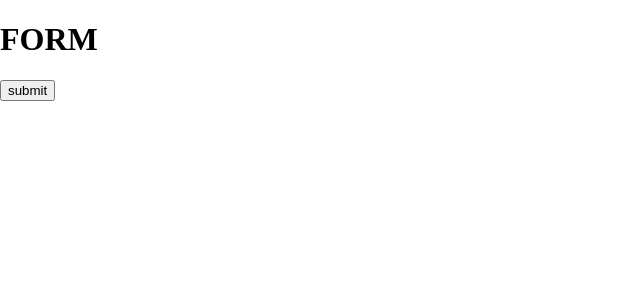
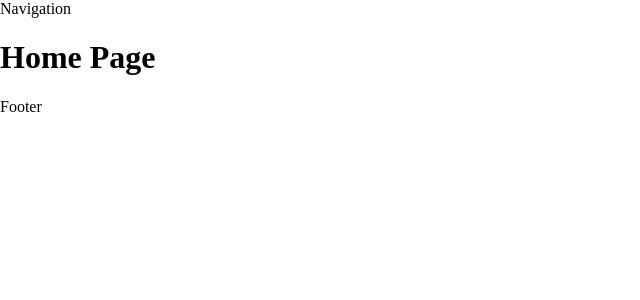
Before and after one commit to 1991Pawel/e-comerce-next, a Next.js app in the folder client/: page / in a window 1280 px wide. Shown: the top 300 px of the page, without its empty margins (0-640 px from the left). Built offline with nearby package versions, Linux system fonts and the light colour scheme.

Commit message:
add basic Layout component

```diff
--- /dev/null
+++ b/client/components/Layout.js
@@ -0,0 +1,11 @@
+import Link from 'next/link';
+
+export default function Layout({ children }) {
+  return (
+    <div>
+      <nav>Navigation</nav>
+      <main>{children}</main>
+      <footer>Footer</footer>
+    </div>
+  );
+}
--- a/client/pages/index.js
+++ b/client/pages/index.js
@@ -1,21 +1,10 @@
 import Head from 'next/head';
-import { useState } from 'react';
+import Layout from 'components/Layout';
 
 export default function Home() {
-  const [email, setEmail] = useState('test@wp.pl');
-  const [password, setPassword] = useState('test12345');
-  const [confirmPassword, setConfirmPassword] = useState('test12345');
-
-  const submitForm = (e) => {
-    e.preventDefault();
-    console.log(password, email, confirmPassword);
-  };
   return (
-    <div>
-      <h1>FORM</h1>
-      <form onSubmit={submitForm}>
-        <button type="submit">submit</button>
-      </form>
-    </div>
+    <Layout>
+      <h1>Home Page</h1>
+    </Layout>
   );
 }
```
Also changed, not shown: client/pages/sign.js (added, +20 -0 lines), 1 other file (tests, documents, lock files or other folders).
